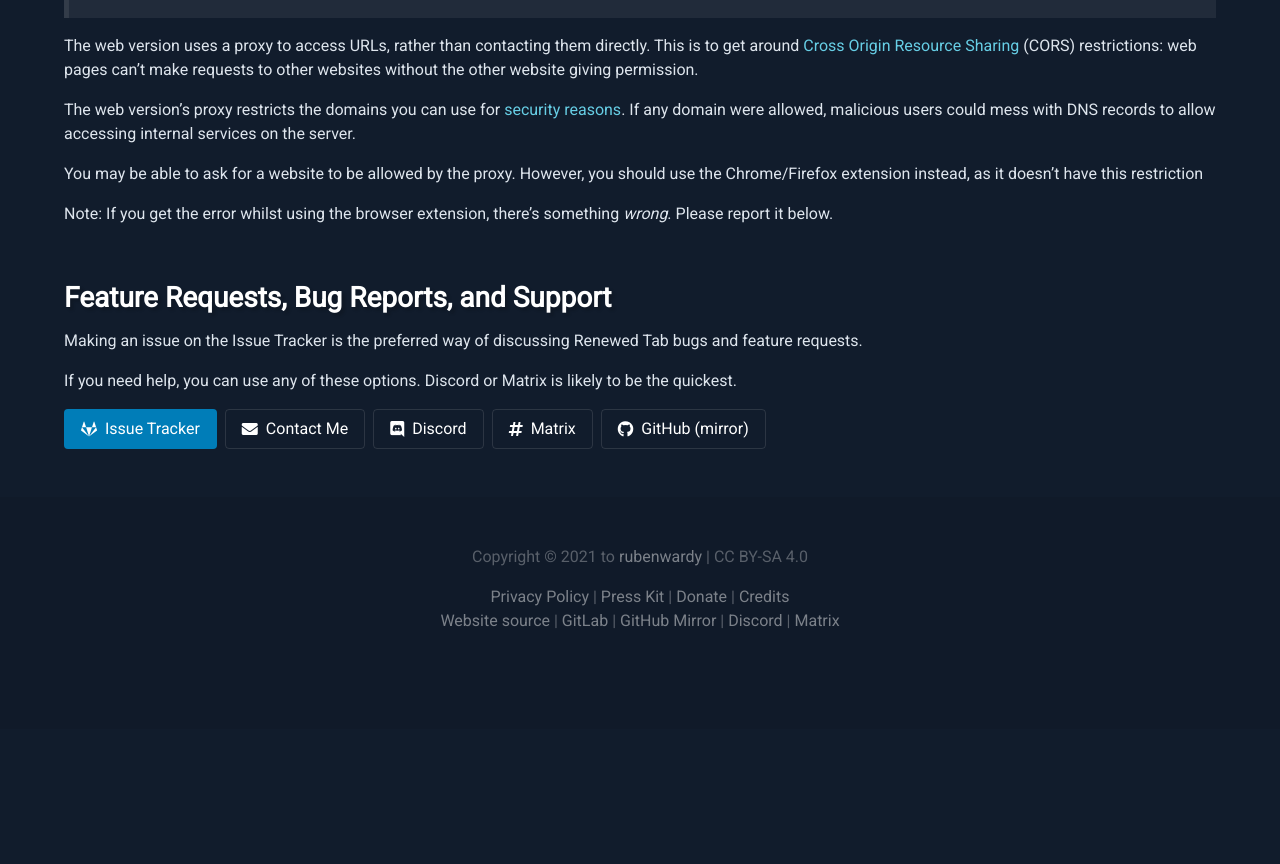
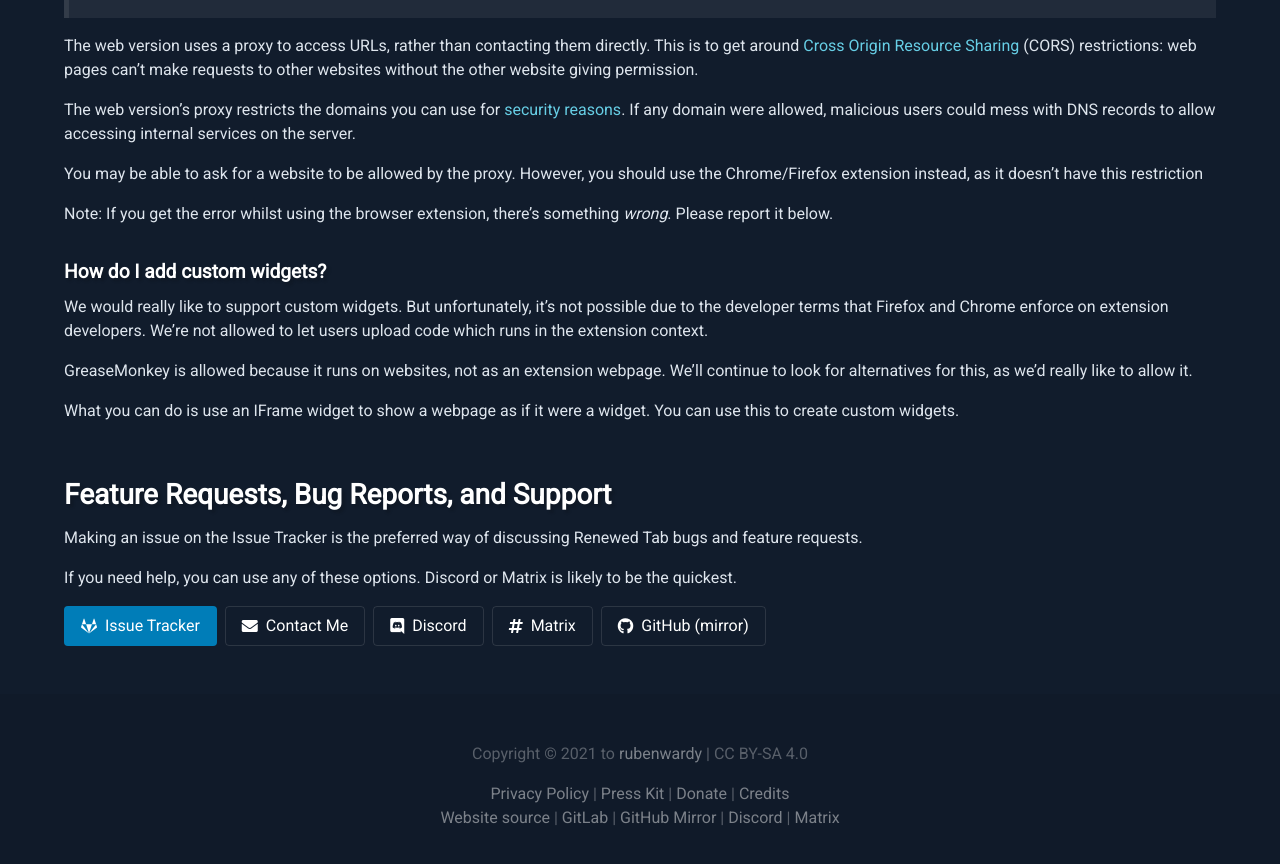
Before and after one commit to rubenwardy/renewedtab_website, a Jekyll site: the page built from en/help.md, in a window 1280 px wide and 900 px high, scrolled down 2126 px. Shown: the top 864 px of the window. Built offline with Jekyll 4.4.1, drawn with Linux system fonts in a browser that asks for light colours; before the commit the page ends 2855 px from its top, so only the background shows below that.

Commit message:
FAQ: How do I add custom widgets?

```diff
--- a/en/help.md
+++ b/en/help.md
@@ -128,6 +128,20 @@
 _wrong_. Please report it below.
 
 
+### How do I add custom widgets?
+
+We would really like to support custom widgets. But unfortunately, it's not
+possible due to the developer terms that Firefox and Chrome enforce on extension
+developers. We're not allowed to let users upload code which runs in the
+extension context.
+
+GreaseMonkey is allowed because it runs on websites, not as an extension webpage.
+We'll continue to look for alternatives for this, as we'd really like to allow it.
+
+What you can do is use an IFrame widget to show a webpage as if it were a widget.
+You can use this to create custom widgets.
+
+
 ## Feature Requests, Bug Reports, and Support
 
 Making an issue on the Issue Tracker is the preferred way of discussing
```
